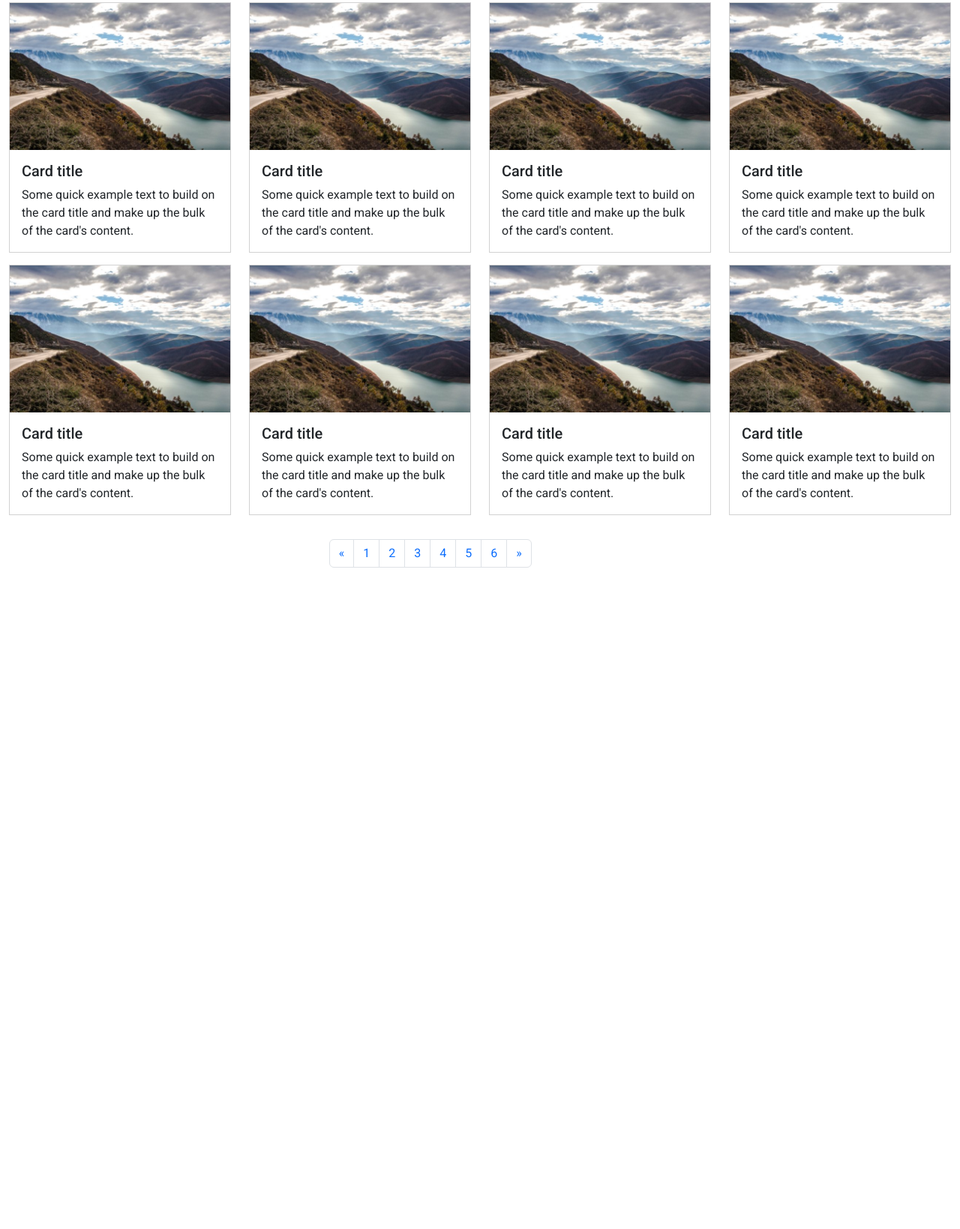
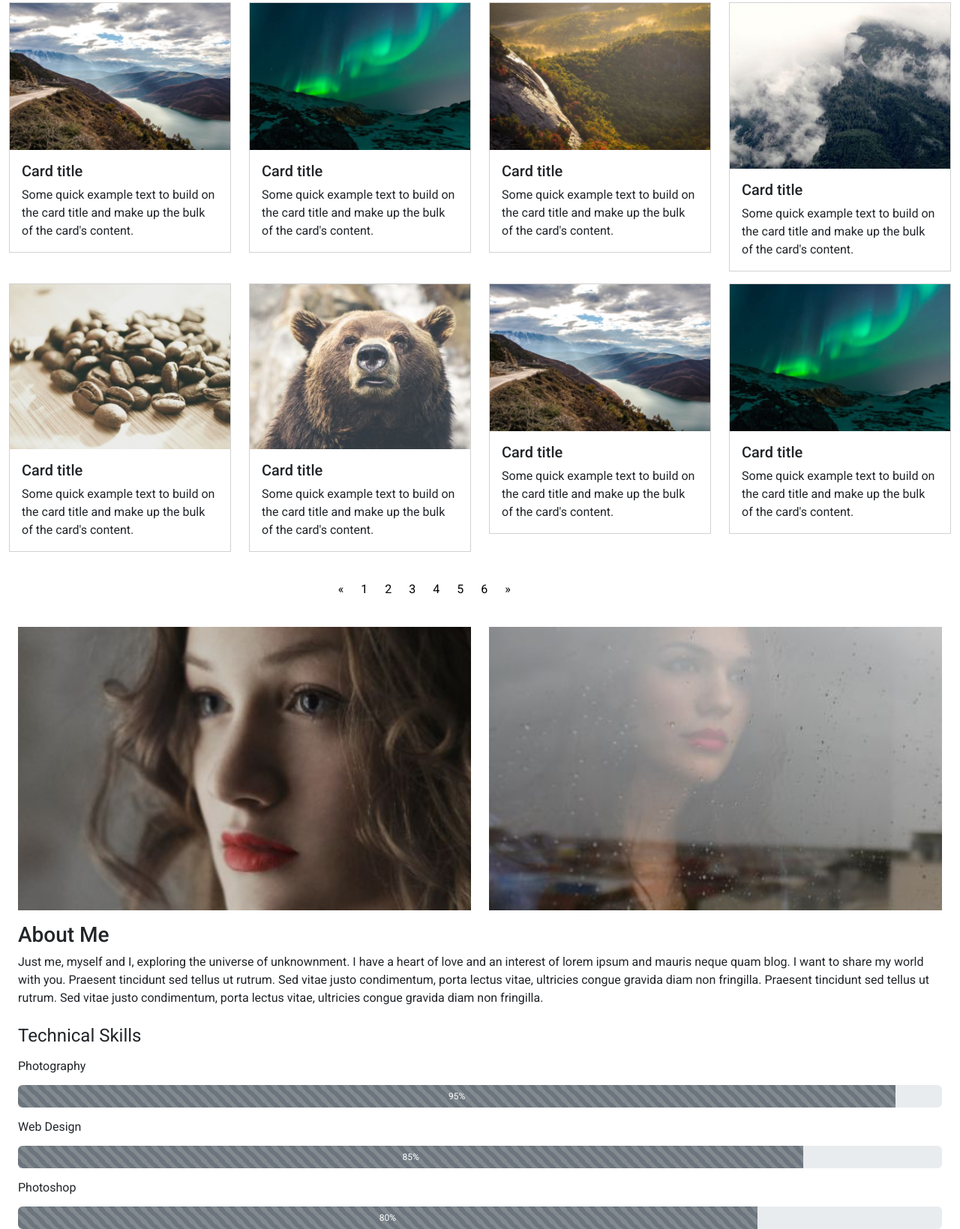
Before and after one commit to Arunkumar032024/Portfolio2, a plain HTML site: page index.html in a window 1280 px wide. Shown: the part 85-1724 px from the top of the page at 75% size. Before the commit the page ends 858 px from the top, so only its background shows below. Drawn offline with nearby package versions, Linux system fonts and the light colour scheme.

Commit message:
Add About content

```diff
--- a/assets/css/style.css
+++ b/assets/css/style.css
@@ -29,6 +29,19 @@ header {
 .card img{
     border-radius: 0;
 }
+
+#pagination ul li a{
+    border: none;
+    color: #000;
+    transition: all 0.3s ease-in-out;
+}
+#pagination ul li a:hover{
+    background-color: #000;
+    color: #fff;
+}
+.progress{
+    height:30px;
+}
 /* End main style */
 
 /* footer style */
--- a/index.html
+++ b/index.html
@@ -47,7 +47,8 @@
             <div class="offcanvas-body mt-0 ms-0">
               <ul class="nav nav-tabs flex-column">
                 <li class="nav-item">
-                  <a class="nav-link text-success  px-0" href="#"><i class="fa-brands fa-windows"></i> &ensp; PORTFOLIO</a>
+                  <a class="nav-link text-success  px-0" href="#"><i class="fa-brands fa-windows"></i> &ensp;
+                    PORTFOLIO</a>
                 </li>
                 <li class="nav-item">
                   <a class="nav-link text-black px-0" href="#"><i class="fa-solid fa-user"></i> &ensp; ABOUT</a>
@@ -71,13 +72,65 @@
 
         <!-- main section  -->
         <main>
+
           <div class="row m-0 my-3">
             <div class="col-sm-6 col-md-4 col-lg-3 mb-3">
               <div class="card">
                 <img src="assets/images/card1.jpg" class="card-img-top" alt="card-images">
                 <div class="card-body">
                   <h5 class="card-title">Card title</h5>
-                  <p class="card-text">Some quick example text to build on the card title and make up the bulk of the card's content.</p>
+                  <p class="card-text">Some quick example text to build on the card title and make up the bulk of the
+                    card's content.</p>
+                </div>
+              </div>
+            </div>
+            <div class="col-sm-6 col-md-4 col-lg-3 mb-3">
+              <div class="card">
+                <img src="assets/images/card2.jpg" class="card-img-top" alt="card-images">
+                <div class="card-body">
+                  <h5 class="card-title">Card title</h5>
+                  <p class="card-text">Some quick example text to build on the card title and make up the bulk of the
+                    card's content.</p>
+                </div>
+              </div>
+            </div>
+            <div class="col-sm-6 col-md-4 col-lg-3 mb-3">
+              <div class="card">
+                <img src="assets/images/card3.jpg" class="card-img-top" alt="card-images">
+                <div class="card-body">
+                  <h5 class="card-title">Card title</h5>
+                  <p class="card-text">Some quick example text to build on the card title and make up the bulk of the
+                    card's content.</p>
+                </div>
+              </div>
+            </div>
+            <div class="col-sm-6 col-md-4 col-lg-3 mb-3">
+              <div class="card">
+                <img src="assets/images/card4.jpg" class="card-img-top" alt="card-images">
+                <div class="card-body">
+                  <h5 class="card-title">Card title</h5>
+                  <p class="card-text">Some quick example text to build on the card title and make up the bulk of the
+                    card's content.</p>
+                </div>
+              </div>
+            </div>
+            <div class="col-sm-6 col-md-4 col-lg-3 mb-3">
+              <div class="card">
+                <img src="assets/images/card5.jpg" class="card-img-top" alt="card-images">
+                <div class="card-body">
+                  <h5 class="card-title">Card title</h5>
+                  <p class="card-text">Some quick example text to build on the card title and make up the bulk of the
+                    card's content.</p>
+                </div>
+              </div>
+            </div>
+            <div class="col-sm-6 col-md-4 col-lg-3 mb-3">
+              <div class="card">
+                <img src="assets/images/card6.jpg" class="card-img-top" alt="card-images">
+                <div class="card-body">
+                  <h5 class="card-title">Card title</h5>
+                  <p class="card-text">Some quick example text to build on the card title and make up the bulk of the
+                    card's content.</p>
                 </div>
               </div>
             </div>
@@ -86,65 +139,23 @@
                 <img src="assets/images/card1.jpg" class="card-img-top" alt="card-images">
                 <div class="card-body">
                   <h5 class="card-title">Card title</h5>
-                  <p class="card-text">Some quick example text to build on the card title and make up the bulk of the card's content.</p>
+                  <p class="card-text">Some quick example text to build on the card title and make up the bulk of the
+                    card's content.</p>
                 </div>
               </div>
             </div>
             <div class="col-sm-6 col-md-4 col-lg-3 mb-3">
               <div class="card">
-                <img src="assets/images/card1.jpg" class="card-img-top" alt="card-images">
+                <img src="assets/images/card2.jpg" class="card-img-top" alt="card-images">
                 <div class="card-body">
                   <h5 class="card-title">Card title</h5>
-                  <p class="card-text">Some quick example text to build on the card title and make up the bulk of the card's content.</p>
-                </div>
-              </div>
-            </div>
-            <div class="col-sm-6 col-md-4 col-lg-3 mb-3">
-              <div class="card">
-                <img src="assets/images/card1.jpg" class="card-img-top" alt="card-images">
-                <div class="card-body">
-                  <h5 class="card-title">Card title</h5>
-                  <p class="card-text">Some quick example text to build on the card title and make up the bulk of the card's content.</p>
-                </div>
-              </div>
-            </div>
-            <div class="col-sm-6 col-md-4 col-lg-3 mb-3">
-              <div class="card">
-                <img src="assets/images/card1.jpg" class="card-img-top" alt="card-images">
-                <div class="card-body">
-                  <h5 class="card-title">Card title</h5>
-                  <p class="card-text">Some quick example text to build on the card title and make up the bulk of the card's content.</p>
-                </div>
-              </div>
-            </div>
-            <div class="col-sm-6 col-md-4 col-lg-3 mb-3">
-              <div class="card">
-                <img src="assets/images/card1.jpg" class="card-img-top" alt="card-images">
-                <div class="card-body">
-                  <h5 class="card-title">Card title</h5>
-                  <p class="card-text">Some quick example text to build on the card title and make up the bulk of the card's content.</p>
-                </div>
-              </div>
-            </div>
-            <div class="col-sm-6 col-md-4 col-lg-3 mb-3">
-              <div class="card">
-                <img src="assets/images/card1.jpg" class="card-img-top" alt="card-images">
-                <div class="card-body">
-                  <h5 class="card-title">Card title</h5>
-                  <p class="card-text">Some quick example text to build on the card title and make up the bulk of the card's content.</p>
-                </div>
-              </div>
-            </div>
-            <div class="col-sm-6 col-md-4 col-lg-3 mb-3">
-              <div class="card">
-                <img src="assets/images/card1.jpg" class="card-img-top" alt="card-images">
-                <div class="card-body">
-                  <h5 class="card-title">Card title</h5>
-                  <p class="card-text">Some quick example text to build on the card title and make up the bulk of the card's content.</p>
+                  <p class="card-text">Some quick example text to build on the card title and make up the bulk of the
+                    card's content.</p>
                 </div>
               </div>
             </div>
           </div>
+
           <div class="row m-0" id="pagination">
             <div class="col-sm-4"></div>
             <div class="col-sm-4 px-auto">
@@ -172,6 +183,41 @@
             <div class="col-sm-4"></div>
           </div>
 
+          <div class="row m-0">
+            <div class="row m-0 my-3">
+              <div class="col-sm-6">
+                <img src="assets/images/about1.jpg" alt="about1" class="img-fluid w-100">
+              </div>
+              <div class="col-sm-6">
+                <img src="assets/images/about2.jpg" alt="about2" class="img-fluid w-100">
+              </div>
+            </div>
+            <div class="row m-0">
+              <div class="col-sm-12">
+                <h2 class="fs-3">About Me</h2>
+                <p class="text">Just me, myself and I, exploring the universe of unknownment. I have a heart of love and
+                  an interest of lorem ipsum and mauris neque quam blog. I want to share my world with you. Praesent
+                  tincidunt sed tellus ut rutrum. Sed vitae justo condimentum, porta lectus vitae, ultricies congue
+                  gravida diam non fringilla. Praesent tincidunt sed tellus ut rutrum. Sed vitae justo condimentum,
+                  porta lectus vitae, ultricies congue gravida diam non fringilla.
+                </p>
+                <h3 class="fs-4 fw-normal mt-4">Technical Skills</h3>
+                <h4 class="fs-6 fw-normal my-3" >Photography</h4>
+                <div class="progress">
+                  <div class="progress-bar progress-bar-striped progress-bar-animated bg-secondary" role="progressbar" aria-valuenow="95" aria-valuemin="0" aria-valuemax="100" style="width: 95%">95%</div>
+                </div>
+                <h4 class="fs-6 fw-normal my-3" >Web Design</h4>
+                <div class="progress">
+                  <div class="progress-bar progress-bar-striped progress-bar-animated bg-secondary" role="progressbar" aria-valuenow="85" aria-valuemin="0" aria-valuemax="100" style="width: 85%">85%</div>
+                </div>
+                <h4 class="fs-6 fw-normal my-3" >Photoshop</h4>
+                <div class="progress">
+                  <div class="progress-bar progress-bar-striped progress-bar-animated bg-secondary" role="progressbar" aria-valuenow="80" aria-valuemin="0" aria-valuemax="100" style="width: 80%">80%</div>
+                </div>
+              </div>
+            </div>
+
+          </div>
 
 
 
@@ -197,8 +243,8 @@
 
 
   <script src="https://cdn.jsdelivr.net/npm/bootstrap@5.3.3/dist/js/bootstrap.bundle.min.js"
-    integrity="sha384-YvpcrYf0tY3lHB60NNkmXc5s9fDVZLESaAA55NDzOxhy9GkcIdslK1eN7N6jIeHz"
-    crossorigin="anonymous" type="text/javascript"></script>
+    integrity="sha384-YvpcrYf0tY3lHB60NNkmXc5s9fDVZLESaAA55NDzOxhy9GkcIdslK1eN7N6jIeHz" crossorigin="anonymous"
+    type="text/javascript"></script>
 </body>
 
 </html>
```
Also changed, not shown: assets/images/about1.jpg (added), assets/images/about2.jpg (added), 1 other file. Lines whose indentation alone changed are shown as unchanged.
